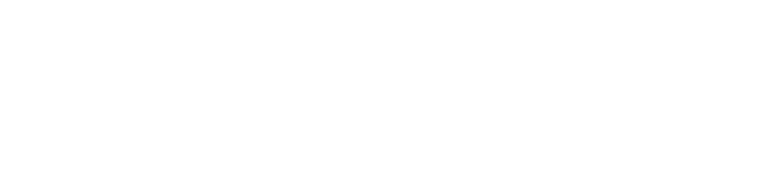
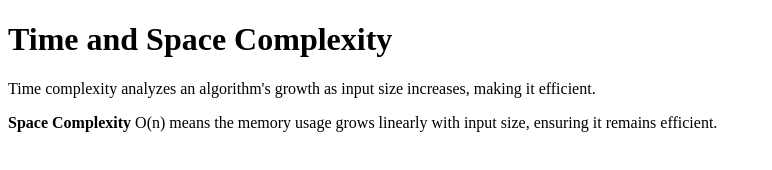
Before and after one commit to acciojob/time-and-space-complexity-Top1212, a website: page main.html in a window 1280 px wide. Shown: the whole page, without its empty margins (0-772 px from the left). Drawn offline with Linux system fonts and the light colour scheme.

Commit message:
created a submission

```diff
--- a/main.html
+++ b/main.html
@@ -8,6 +8,15 @@
 
 <body>
 	<!-- the entire body must be written by student -->
+	<h1>
+		Time and Space Complexity
+	</h1>
+	<p>
+		Time complexity analyzes an algorithm's growth as input size increases, making it efficient.
+	</p>
+	<p>
+		<b>Space Complexity</b> O(n) means the memory usage grows linearly with input size, ensuring it remains efficient.
+	</p>
     <script type="text/javascript" src="./script.js">
 </script>
 
```
